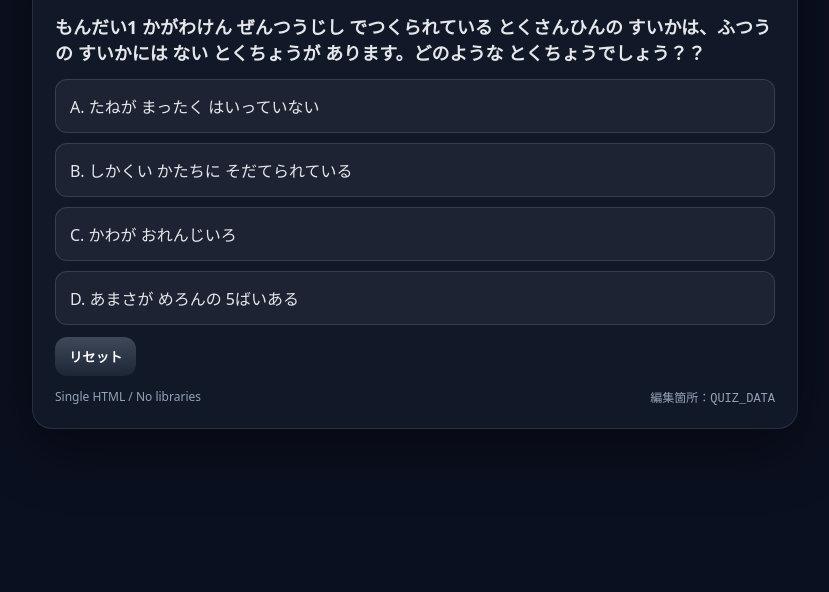
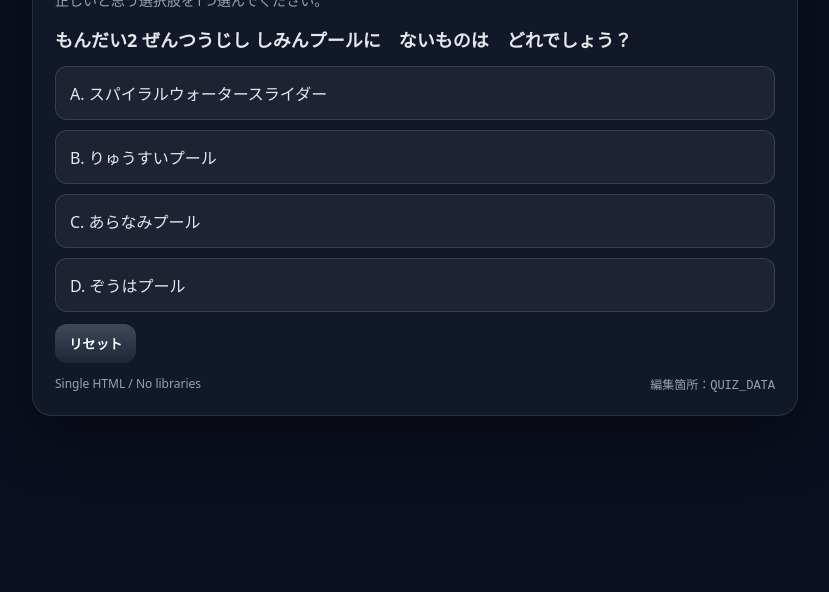
Before and after one commit to jako-ojisan/qrq1.suika, a plain HTML site: page index.html in a window 1280 px wide. Shown: the part 248-840 px from the top of the page, without its empty margins (225-1054 px from the left). Drawn offline with Linux system fonts and the light colour scheme.

Commit message:
first commit

```diff
--- a/index.html
+++ b/index.html
@@ -58,15 +58,15 @@
 <script>
 /* ====== クイズ定義（ここを書き換えて使います） ====== */
 const QUIZ_DATA = {
-  question: "もんだい1 かがわけん ぜんつうじし でつくられている とくさんひんの すいかは、ふつうの すいかには ない とくちょうが あります。どのような とくちょうでしょう？？",
+  question: "もんだい2 ぜんつうじし しみんプールに　ないものは　どれでしょう？",
   choices: [
-    "A. たねが まったく はいっていない",
-    "B. しかくい かたちに そだてられている",
-    "C. かわが おれんじいろ",
-    "D. あまさが めろんの 5ばいある"
+    "A. スパイラルウォータースライダー",
+    "B. りゅうすいプール",
+    "C. あらなみプール",
+    "D. ぞうはプール"
   ],
-  correctIndex: 1,        // 0始まり（Bが正解なら 1）
-  keywordOnCorrect: "く" // 正解時に表示するキーワード（不要なら "" に）
+  correctIndex: 2,        // 0始まり（Bが正解なら 1）
+  keywordOnCorrect: "う" // 正解時に表示するキーワード（不要なら "" に）
 };
 /* ===================================================== */
 
```
